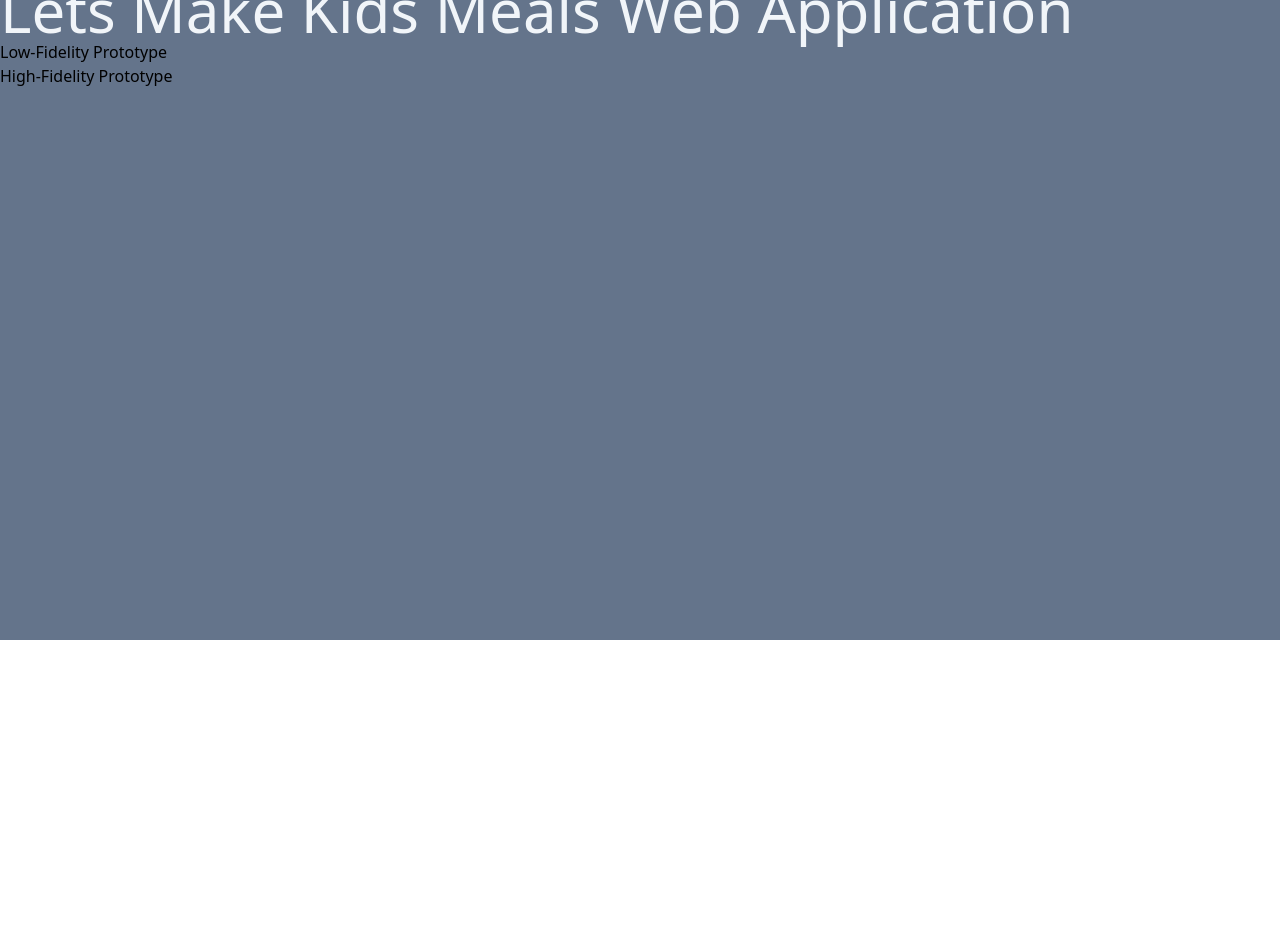
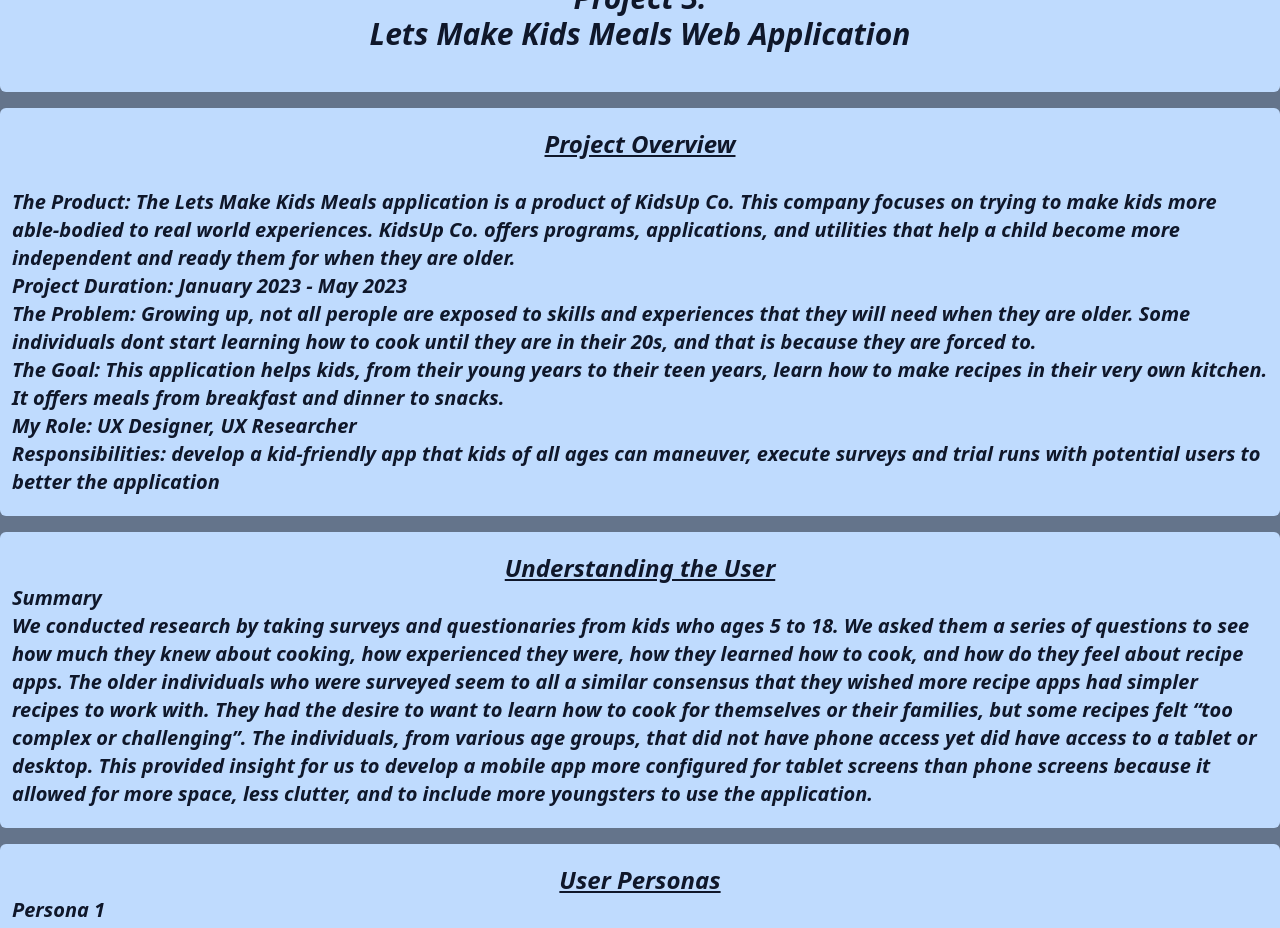
Before and after one commit to amirel15/uxportfolio, a Vue app: page /project3 in a window 1280 px wide. Shown: the part 160-1088 px from the top of the page. Before the commit the page ends 800 px from the top, so only its background shows below. Built offline with nearby package versions, Linux system fonts and the light colour scheme.

Commit message:
project 3 info added

```diff
--- a/src/views/Project3.vue
+++ b/src/views/Project3.vue
@@ -1,7 +1,160 @@
 <template>
-    <h1 class="text-6xl font-thin text-slate-100">Project 3<br/>Lets Make Kids Meals Web Application</h1>
-    <div class="parts">
-        <a href="https://www.figma.com/proto/yVF1h1JIAtRZD88EJyrqJk/Lets-Make-Kids-Meals-lofi?type=design&node-id=1-2&scaling=scale-down&page-id=0%3A1&starting-point-node-id=1%3A26">Low-Fidelity Prototype<br/></a>
-        <a href="https://www.figma.com/proto/TWJBHuGDXQogNmww96Pmol/Lets-Make-Kids-Meals-HiFi?type=design&node-id=1-2&scaling=scale-down&page-id=0%3A1&starting-point-node-id=1%3A2">High-Fidelity Prototype</a>
+    <div class="wrapper">
+    <div class="title">
+        Project 3:<br/>Lets Make Kids Meals Web Application
     </div>
+    <div class="overview">
+        <div class="ptitle">Project Overview</div>
+        <div class="pbody">
+            <br/><b>The Product:</b> The Lets Make Kids Meals application is a product of KidsUp Co. This company focuses on trying to
+            make kids more able-bodied to real world experiences. KidsUp Co. offers programs, applications, and utilities that help
+            a child become more independent and ready them for when they are older.
+            <br/><b>Project Duration:</b> January 2023 - May 2023
+            <br/><b>The Problem:</b> Growing up, not all perople are exposed to skills and experiences that they will need when they
+            are older. Some individuals dont start learning how to cook until they are in their 20s, and that is because they are forced to.
+            <br/><b>The Goal:</b>  This application helps kids, from their young years to their teen years, learn how to make recipes in
+            their very own kitchen. It offers meals from breakfast and dinner to snacks.
+            <br/><b>My Role:</b> UX Designer, UX Researcher
+            <br/><b>Responsibilities:</b> develop a kid-friendly app that kids of all ages can maneuver, execute surveys and trial runs with
+            potential users to better the application<br/>
+        </div>
+    </div>
+    <div class="users">
+        <div class="utitle">Understanding the User</div>
+        <div class="ubody">
+            <b>Summary</b>
+            <br/>We conducted research by taking surveys and questionaries from kids who ages 5 to 18. We asked them a series of questions to see
+            how much they knew about cooking, how experienced they were, how they learned how to cook, and how do they feel about recipe apps.
+            The older individuals who were surveyed seem to all a similar consensus that they wished more recipe apps had simpler recipes to work
+            with. They had the desire to want to learn how to cook for themselves or their families, but some recipes felt “too complex or challenging”.
+            The individuals, from various age groups, that did not have phone access yet did have access to a tablet or desktop. This provided insight
+            for us to develop a mobile app more configured for tablet screens than phone screens because it allowed for more space, less clutter, and
+            to include more youngsters to use the application.
+        </div>
+        </div>
+
+        <div class="persons">
+            <div class="titleuser">User Personas</div>
+        <div class="upersonas1">
+            <b>Persona 1</b>
+            <br/><b>Name:</b> Julianna
+            <br/><i>“I love mealtime, especially dinner, because no matter how busy our day is, we always sit down for at least one meal a day as a family.”</i>
+            <br/><br/><b>About</b>
+            <br/>She is a 14 year old female high school freshman living in McAllen. She lives with her parents and two younger siblings.
+            <br/>Julianna comes from a loving family where they all pitch in and help each other where they can. She is the oldest of the 3 kids in her family.
+            Both her parents work full-time. While they have quality family time on the weekends, she sees how tired her parents can be during the week and wants
+            to help out by making dinner once or twice to let them relax a little. She knows it might not be much be even just cooking for the family once a week
+            would mean a lot to her parents. She wants to make them proud, and she knows that learning to cook will help her a lot as she gets older.
+            <br/><br/><b>Goals:</b>
+            <br/>“I want to learn how to cook family sized meals, so I can help make a meal from time to time.”
+            <br/>“Dinner and desserts are my favorite. I need to learn some yummy recipes for them to share with my siblings."
+            <br/><br/><b>Frustrations:</b>
+            <br/>“I dont have much experience in the kitchen cooking on my own. Ive helped my parents from time to time but have never made a family sized meal all
+            on my own. I dont want to mess it up.”
+
+
+        </div>
+        <div class="upersonas2">
+            <br/><br/><b>Persona2</b>
+            <br/><b>Name:</b> Roman
+            <br/><i>“Im a big kid now. I want to be the cook. Lets cook something yummy.”</i>
+            <br/><br/><b>About</b>
+            <br/>He is a 6 year old boy in kinder. He lives in San Antonio, TX with his parents and little brother.
+            <br/>Roman is a growing young 6-year-old with a massive imagination and will to learn. As he continues to grow, he wants to be more involved with what
+            his parents do. He wants his next “big boy” challenge to be learning to cook. He loves to eat food but wants to know how its made. He needs recipes that
+            are kid-friendly, even for those who might not be the best readers.
+            <br/><br/><b>Goals:</b>
+            <br/>“I need to help mom and dad make food for little brother.”
+            <br/>“I want to be able to do something more than just put the plates on the table.”
+            <br/><br/><b>Frustrations:</b>
+            <br/>“I dont read very well, so I have trouble reading recipes. I wish they had more pictures.”
+
+        </div>
+    </div>
+
+    <div class="prototypes">
+        <div class="prtitle">Usability Study</div>
+        <div class="prfind">
+            <br/><b>Study Type:</b> Unmoderated usability study
+            <br/><b>Location:</b> Texas, USA, Remote
+            <br/><b>Participants:</b> 15 participants ages 5 to 18 (those who need assistance received it from their parents)
+            <br/><b>Length:</b> 15 minutes to 1 hour (depending on their reading ability)
+            <br/><br/><b>Findings</b>
+            <br/>-It was very detailed, so those able to read were able to understand the recipe well. However, those without strong reading skills felt discouraged
+            to want to attempt recipe.
+            <br/>-Participants or parents of participants that needed assistance felt that a disclosure should be added somewhereas a precaution because knives and
+            the stove/oven are used.
+            <br/>-Younger participants voiced they would like pictures added to help identiy ingredients so they could be of more assistance when making the recipe.
+            <br/><br/><b>Accessibility Considerations</b>
+            <br/>-Add pictures of ingredients to help better identify what ingredients are needed for the recipe.
+            <br/>-Separated the ingredients and instructions of each recipe into two different pages to declutter application.
+            <br/><br/><b>Prototypes</b><br/>
+        <a href="https://www.figma.com/proto/yVF1h1JIAtRZD88EJyrqJk/Lets-Make-Kids-Meals-lofi?type=design&node-id=1-2&scaling=scale-down&page-id=0%3A1&starting-point-node-id=1%3A26">Click for Low-Fidelity Prototype<br/></a>
+        <a href="https://www.figma.com/proto/TWJBHuGDXQogNmww96Pmol/Lets-Make-Kids-Meals-HiFi?type=design&node-id=1-2&scaling=scale-down&page-id=0%3A1&starting-point-node-id=1%3A2">Click for High-Fidelity Prototype</a>
+        </div>
+    </div>
+
+    <div class="conclusion">
+        <div class="ctitle">Key Takeaways & Next Steps</div>
+        <div class="takeaways">
+            <br/><b>Impact</b>
+            <br/>After following recommendations from out study participants, we were able to redesign and make an application that allows for youngsters of all ages
+            to be able to navigate and helps them further their desires in the kitchen.
+
+            <br/><br/><b>What I Learned</b>
+            <br/>I learned is listen to your users. They’ll be the ones making most use of the application and you want them coming back for more. They helped me
+            realize to start off small and to be able to listen to each of their concerns and recommendations to get a stable simple application before expanding to
+            something larger.
+
+        </div>
+        <div class="next">
+            <br/><b>Next Steps</b>
+            <br/>-Add more recipes for each mealtime.
+            <br/>-Maybe consider breaking down each mealtime a little more once more recipes are added to make it easier for users to decide which recipe they want to
+            try based on difficulty and complexity.
+            <br/>-Maybe add a page that allows users that aren’t part of the initial studies to make recommendations to better the application or for adding certain
+            recipes they have interest in.
+        </div>
+    </div>
+    </div>
+
 </template>
+
+<style scoped lang="postcss">
+.wrapper {
+    @apply flex flex-col container mx-auto py-5 gap-4;
+}
+.title {
+        @apply rounded-md bg-blue-200 p-10 text-slate-900 text-center italic font-bold text-3xl;
+    }
+.overview{
+     @apply rounded-md bg-blue-200 py-5 px-3 text-slate-900 italic font-bold text-xl;
+     .ptitle {
+        @apply text-center text-2xl font-bold underline;
+     }
+}
+.users {
+     @apply rounded-md bg-blue-200 py-5 px-3 text-slate-900 italic font-bold text-xl;
+     .utitle {
+        @apply text-center text-2xl font-bold underline;
+     }
+}
+.persons {
+     @apply rounded-md bg-blue-200 py-5 px-3 text-slate-900 italic font-bold text-xl;
+     .titleuser{
+        @apply text-center text-2xl font-bold underline;
+     }
+}
+.prototypes {
+     @apply rounded-md bg-blue-200 py-5 px-3 text-slate-900 italic font-bold text-xl;
+    .prtitle{
+        @apply text-center text-2xl font-bold underline;
+    }
+}
+.conclusion {
+     @apply rounded-md bg-blue-200 py-5 px-3 text-slate-900 italic font-bold text-xl;
+     .ctitle{
+        @apply text-center text-2xl font-bold underline;
+     }
+}
+</style>
```
